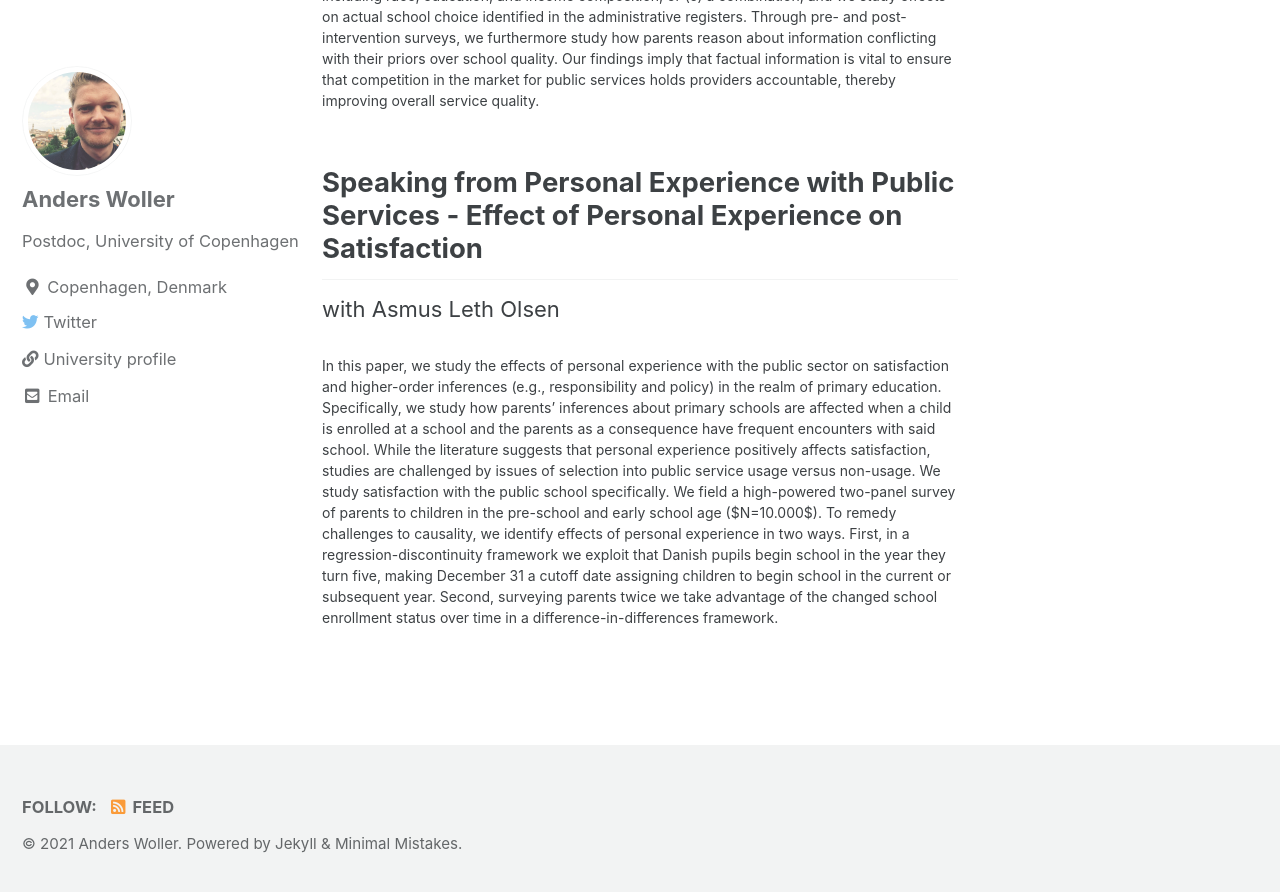
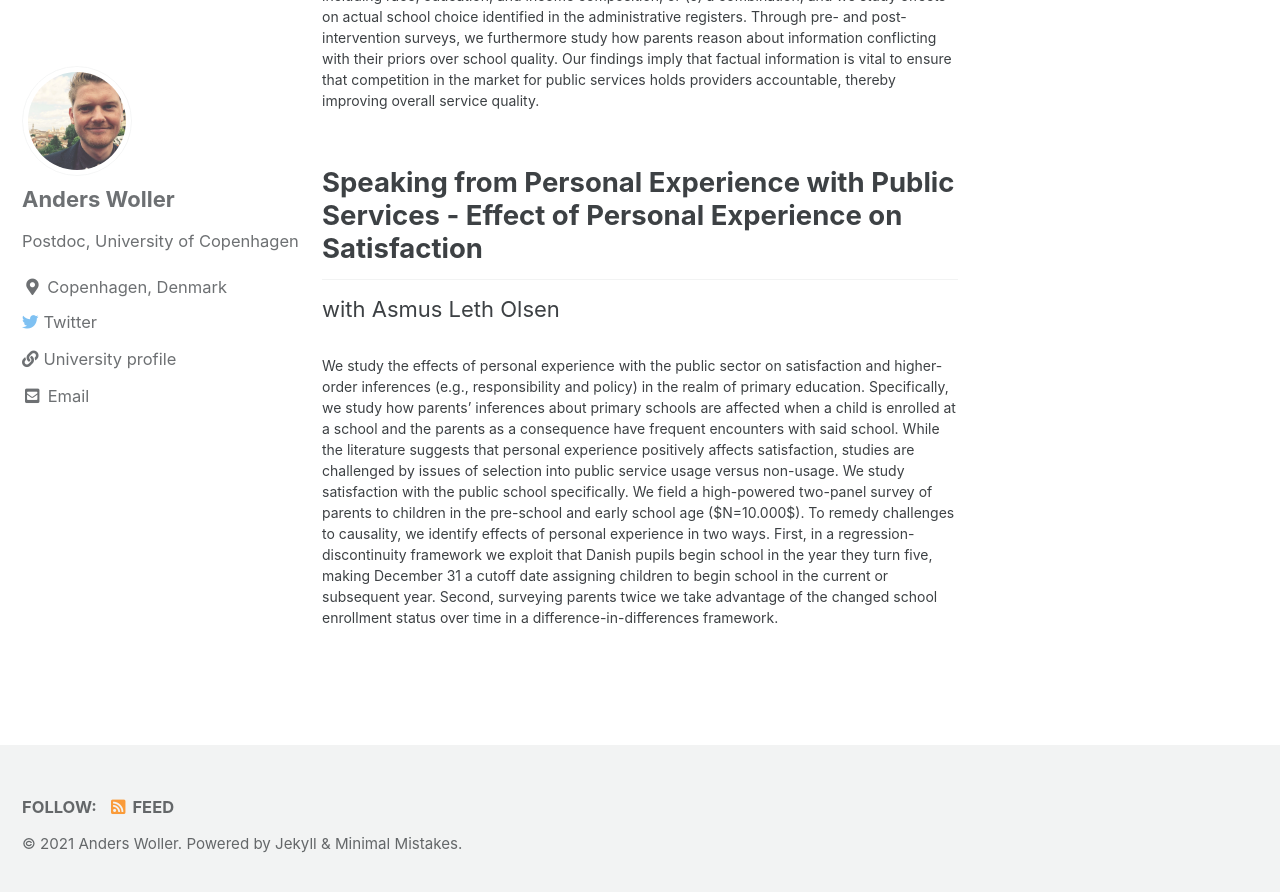
Before and after one commit to AndersWoller/AndersWoller.github.io, a Jekyll site: the page built from _pages/research.md, in a window 1280 px wide and 900 px high, scrolled down 1122 px. Shown: the top 892 px of the window. Built offline with Jekyll 4.4.1, drawn with Linux system fonts in a browser that asks for light colours; cached includes are drawn as plain includes.

Commit message:
Update research.md

```diff
--- a/_pages/research.md
+++ b/_pages/research.md
@@ -21,4 +21,4 @@
 <h2> Speaking from Personal Experience with Public Services - Effect of Personal Experience on Satisfaction  </h2>
 with Asmus Leth Olsen
 
-<p style="font-size:14px"> In this paper, we study the effects of personal experience with the public sector on satisfaction and higher-order inferences (e.g., responsibility and policy) in the realm of primary education. Specifically, we study how parents’ inferences about primary schools are affected when a child is enrolled at a school and the parents as a consequence have frequent encounters with said school. While the literature suggests that personal experience positively affects satisfaction, studies are challenged by issues of selection into public service usage versus non-usage. We study satisfaction with the public school specifically. We field a high-powered two-panel survey of parents to children in the pre-school and early school age ($N=10.000$). To remedy challenges to causality, we identify effects of personal experience in two ways. First, in a regression-discontinuity framework we exploit that Danish pupils begin school in the year they turn five, making December 31 a cutoff date assigning children to begin school in the current or subsequent year. Second, surveying parents twice we take advantage of the changed school enrollment status over time in a difference-in-differences framework. </p>
+<p style="font-size:14px"> We study the effects of personal experience with the public sector on satisfaction and higher-order inferences (e.g., responsibility and policy) in the realm of primary education. Specifically, we study how parents’ inferences about primary schools are affected when a child is enrolled at a school and the parents as a consequence have frequent encounters with said school. While the literature suggests that personal experience positively affects satisfaction, studies are challenged by issues of selection into public service usage versus non-usage. We study satisfaction with the public school specifically. We field a high-powered two-panel survey of parents to children in the pre-school and early school age ($N=10.000$). To remedy challenges to causality, we identify effects of personal experience in two ways. First, in a regression-discontinuity framework we exploit that Danish pupils begin school in the year they turn five, making December 31 a cutoff date assigning children to begin school in the current or subsequent year. Second, surveying parents twice we take advantage of the changed school enrollment status over time in a difference-in-differences framework. </p>
```
